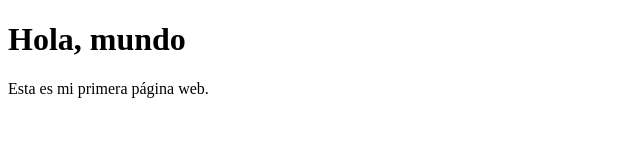
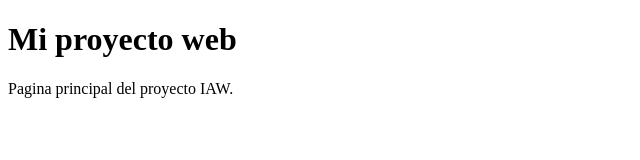
Before and after one commit to Jorge-web555/EjerciciosGIT, a plain HTML site: page index.html in a window 1280 px wide. Shown: the whole page, without its empty margins (0-640 px from the left). Drawn offline with Linux system fonts and the light colour scheme.

Commit message:
Actualizada pagina principal.

```diff
--- a/index.html
+++ b/index.html
@@ -1,10 +1,10 @@
 <!DOCTYPE html>
 <html>
 <head>
-    <title>Mi página web</title>
+    <title>Mi pagina web</title>
 </head>
 <body>
-    <h1>Hola, mundo</h1>
-    <p>Esta es mi primera página web.</p>
+    <h1>Mi proyecto web</h1>
+    <p>Pagina principal del proyecto IAW.</p>
 </body>
 </html>
```
